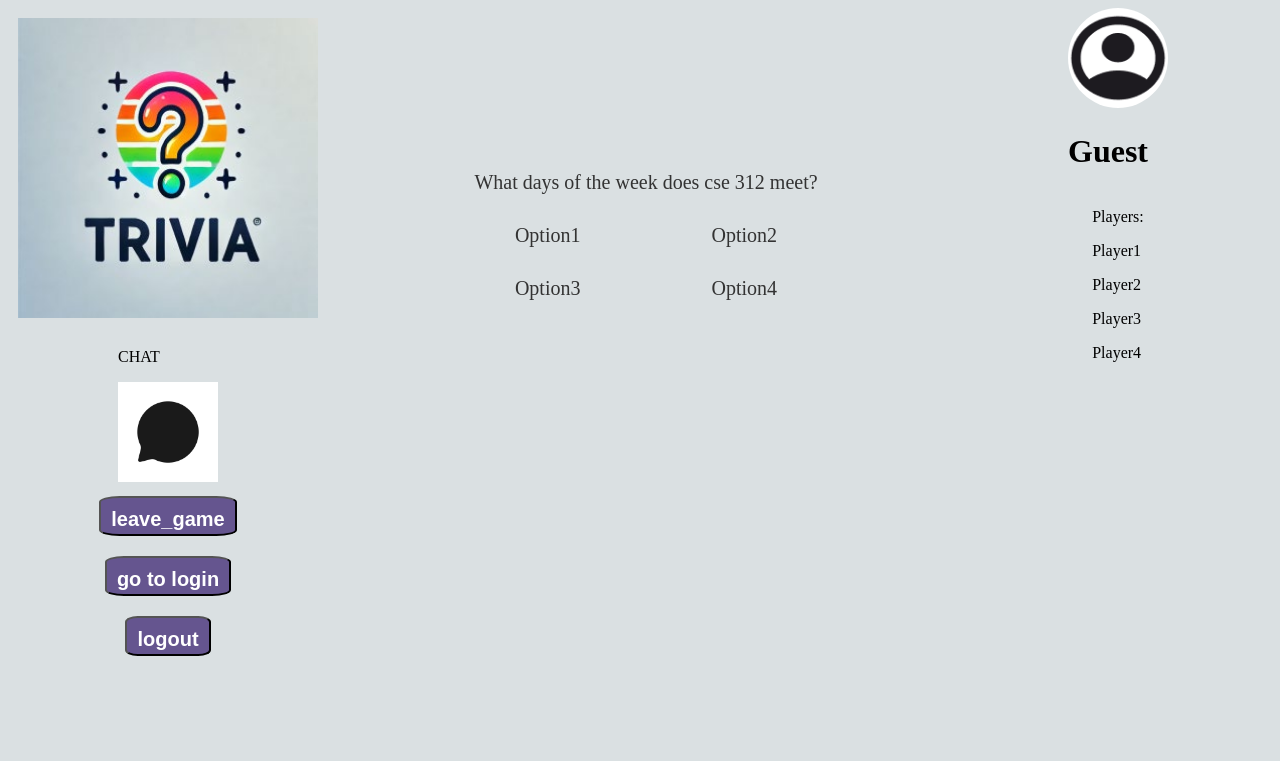
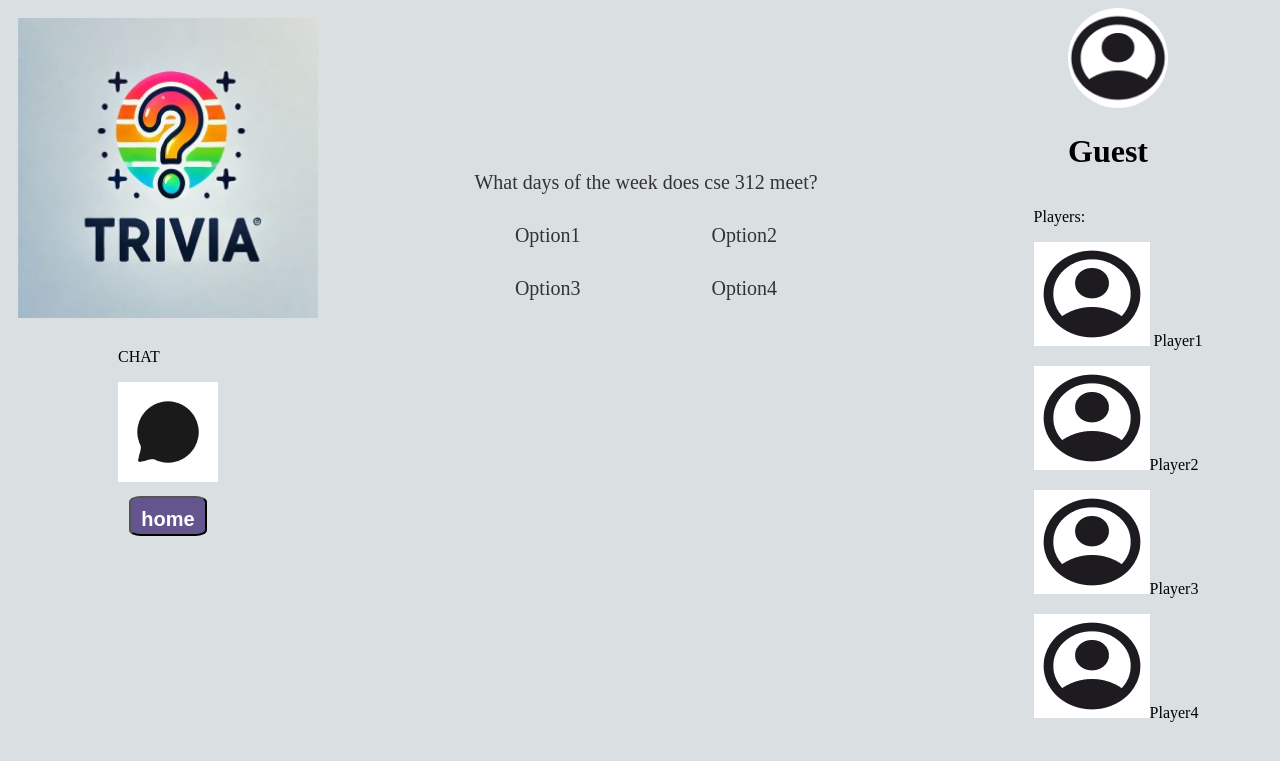
Before and after one commit to aegabrielsen/web-app, a Django app: page /game/ in a window 1280 px wide. Shown: the top 761 px of the page. Run offline with Django 4.2, Linux system fonts and the light colour scheme; data that the repository does not hold is empty.

Commit message:
update to two pages

```diff
--- a/xxx_game/templates/xxx_game/game.html
+++ b/xxx_game/templates/xxx_game/game.html
@@ -46,9 +46,9 @@
             <p>CHAT</p>
             <img style="width:100px;height:100px;" src="{% static 'images/chat.png' %}">
         </div>
-        <button onclick="leave_game()" class="button_"> leave_game </button>
-        <button onclick="window.location.href='/'" class="button_">go to login </button>
-        <button onclick="window.location.href='/logout'" class="button_">logout</button>
+        <button onclick="leave_game()" class="button_"> home </button>
+        <!-- <button onclick="window.location.href='/'" class="button_">go to login </button>
+        <button onclick="window.location.href='/logout'" class="button_">logout</button> -->
     </div>
 
     <div id="content" class="center-container">
@@ -83,11 +83,11 @@
         <!-- <button onclick="leave_game()"> leave_game </button> -->
         <div>
             <p>Players: </p>
-            <div>
-                <p>Player1</p>
-                <p>Player2</p>
-                <p>Player3</p>
-                <p>Player4</p>
+            <div id="players">
+                <p><img src="{% static avatar_url %}" class="avatar-small"> Player1</p>
+                <p><img src="{% static avatar_url %}" class="avatar-small">Player2</p>
+                <p><img src="{% static avatar_url %}" class="avatar-small">Player3</p>
+                <p><img src="{% static avatar_url %}" class="avatar-small">Player4</p>
             </div>
         </div>
         <!-- <button onclick="finish_game()">finish game(use to Test) should be delete.</button> -->
--- a/xxx_game/templates/xxx_game/game_room.html
+++ b/xxx_game/templates/xxx_game/game_room.html
@@ -44,9 +44,9 @@
             <p>CHAT</p>
             <img style="width:100px;height:100px;" src="{% static 'images/chat.png' %}">
         </div>
-        <button onclick="leave_game()" class="button_"> leave_game </button>
-        <button onclick="window.location.href='/'" class="button_">go to login </button>
-        <button onclick="window.location.href='/logout'" class="button_">logout</button>
+        <button onclick="leave_game()" class="button_"> home </button>
+        <!-- <button onclick="window.location.href='/'" class="button_">go to login </button>
+        <button onclick="window.location.href='/logout'" class="button_">logout</button> -->
     </div>
     <div id="content" class="center-container">
         <div class="room_id">
--- a/xxx_game/templates/xxx_game/index.html
+++ b/xxx_game/templates/xxx_game/index.html
@@ -67,6 +67,7 @@
     </div>
     <div id="content" class="right-container">
         <img src="{% static avatar_url %}" class="avatar">
+        <label id="change-icon"> change icon</label>
 
         <h1 id="username-h1">Welcome, {{username}}</h1>
 
```
